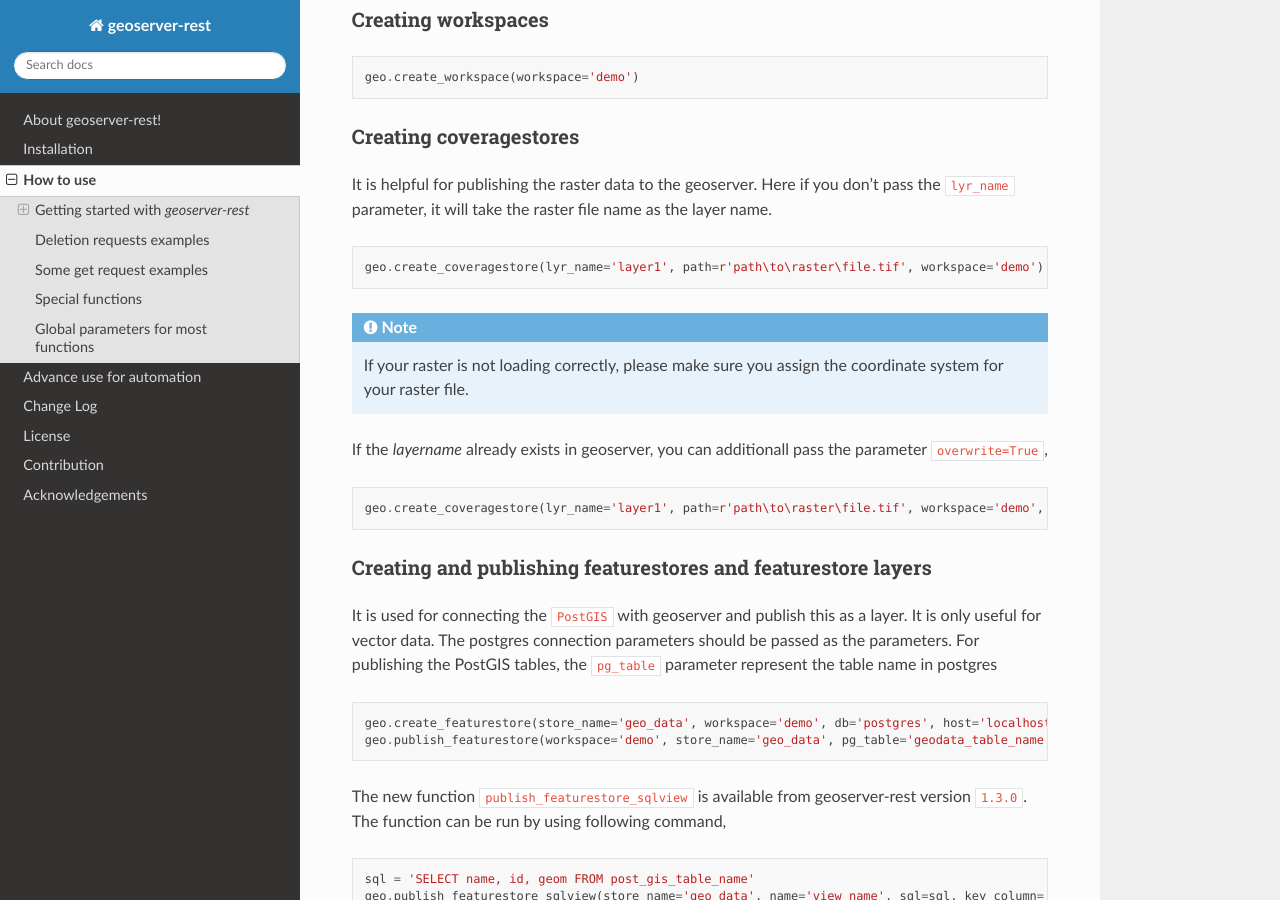
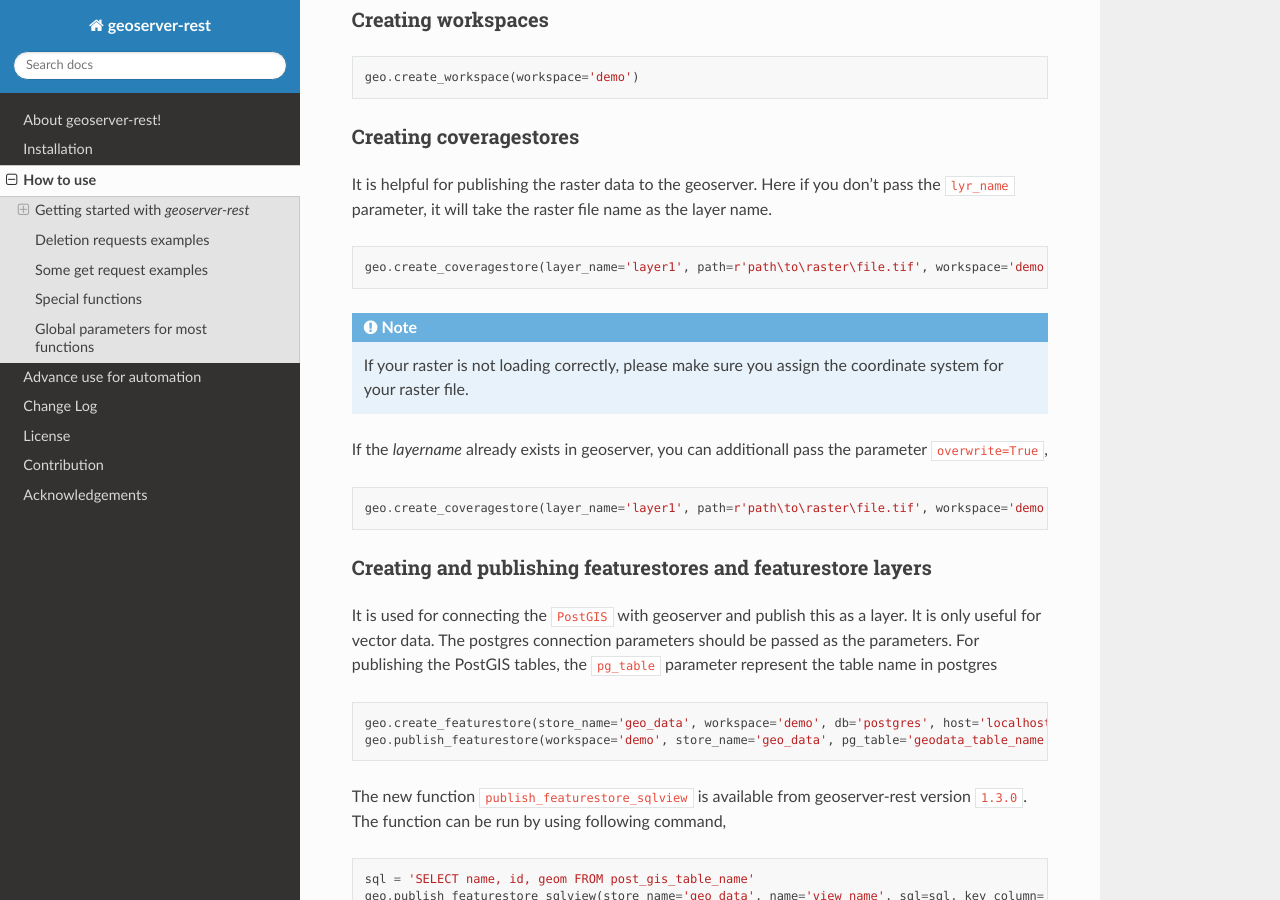
Before and after one commit to gicait/geoserver-rest, a Sphinx documentation site: the page built from docs/source/how_to_use.rst, in a window 1280 px wide and 900 px high, scrolled down 437 px. Built offline with Sphinx 7.4.7 and the Read the Docs theme 2.0.0, drawn with Linux system fonts in a browser that asks for light colours.

Commit message:
Update how_to_use.rst

```diff
--- a/docs/source/how_to_use.rst
+++ b/docs/source/how_to_use.rst
@@ -27,7 +27,7 @@ It is helpful for publishing the raster data to the geoserver. Here if you don't
 
 .. code-block:: python
 
-    geo.create_coveragestore(lyr_name='layer1', path=r'path\to\raster\file.tif', workspace='demo')
+    geo.create_coveragestore(layer_name='layer1', path=r'path\to\raster\file.tif', workspace='demo')
 
 
 .. note::
@@ -37,7 +37,7 @@ If the `layername` already exists in geoserver, you can additionall pass the par
 
 .. code-block:: python
 
-    geo.create_coveragestore(lyr_name='layer1', path=r'path\to\raster\file.tif', workspace='demo', overwrite=True)
+    geo.create_coveragestore(layer_name='layer1', path=r'path\to\raster\file.tif', workspace='demo', overwrite=True)
 
 
 Creating and publishing featurestores and featurestore layers
```
